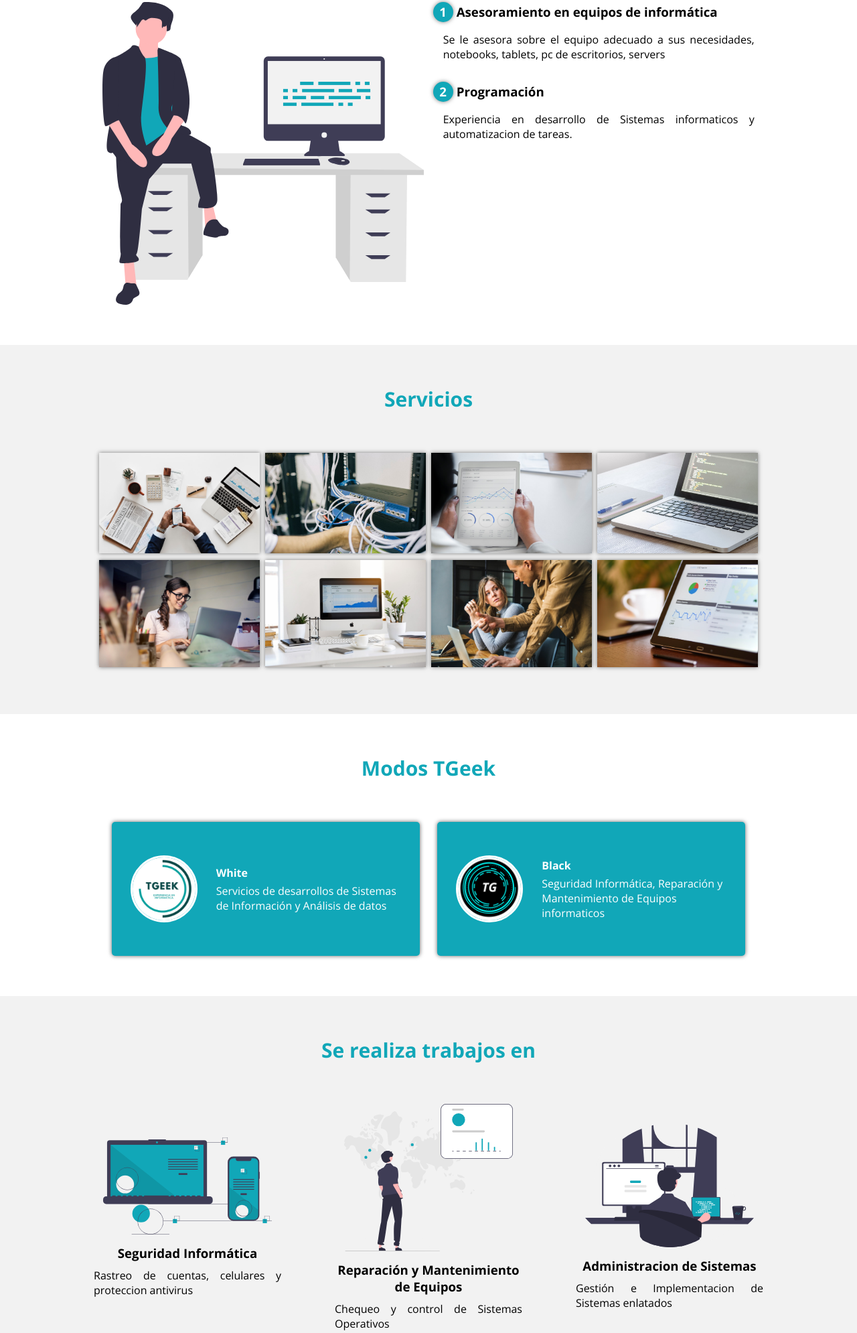
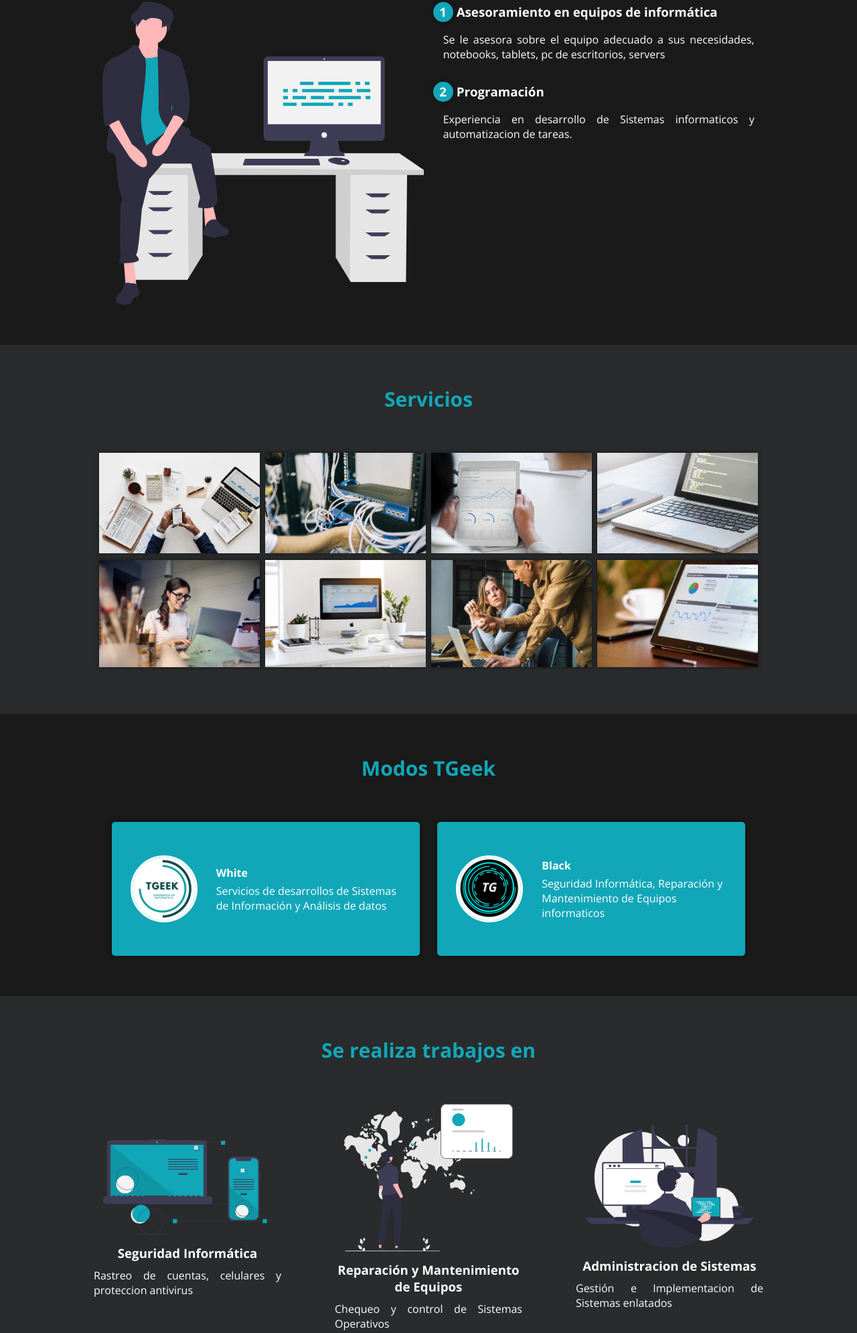
Before and after one commit to ismael9m4/pagina-tgeek, a plain HTML site: page index.html in a window 1280 px wide. Shown: the part 728-2718 px from the top of the page at 67% size. Drawn offline with nearby package versions, Linux system fonts and the light colour scheme.

Commit message:
Tgeek Dark
Se desarrolla el modo oscuro del sitio para mejorar la interaccion y proteger la calidad de la vista en los usuarios

```diff
--- a/css/estilos.css
+++ b/css/estilos.css
@@ -6,6 +6,7 @@
 
 body {
     font-family: 'open sans';
+    background: #010101e5;
 }
 
 .contenedor {
@@ -121,13 +122,14 @@ main .sobre-nosotros{
     padding: 0px 0px 30px 15px;
     font-weight: 300;
     text-align: justify;
+    color: #fff;
 }
 
 /* Galeria */
 
 
 .portafolio{
-    background: #f2f2f2;
+    background: #292b2c;
 }
 
 .galeria-port{
@@ -218,7 +220,7 @@ main .sobre-nosotros{
 /*  Our team */
 
 .about-services{
-    background: #f2f2f2;
+    background:  #292b2c;;
     padding-bottom: 30px;
 }
 
@@ -232,6 +234,7 @@ main .sobre-nosotros{
 .servicio-ind{
     width: 28%;
     text-align: center;
+    color: #fff;
 }
 
 .servicio-ind img{
--- a/index.html
+++ b/index.html
@@ -35,9 +35,9 @@
             <div class="contenedor-sobre-nosotros">
                 <img src="img/ilustracion2.svg" alt="" class="imagen-about-us">
                 <div class="contenido-textos">
-                    <h3><span>1</span>Asesoramiento en equipos de informática</h3>
+                    <h3 style="color: #fff;"><span>1</span>Asesoramiento en equipos de informática</h3>
                     <p>Se le asesora sobre el equipo adecuado a sus necesidades, notebooks, tablets, pc de escritorios, servers</p>
-                    <h3><span>2</span>Programación</h3>
+                    <h3 style="color: #fff;"><span>2</span>Programación</h3>
                     <p>Experiencia en desarrollo de Sistemas informaticos y automatizacion de tareas.</p>
                 </div>
             </div>
@@ -130,17 +130,17 @@
                 <div class="servicio-cont">
                     <div class="servicio-ind">
                         <img src="img/ilustracion1.svg" alt="">
-                        <h3>Seguridad Informática</h3>
+                        <h3 style="color: #fff;">Seguridad Informática</h3>
                         <p>Rastreo de cuentas, celulares y proteccion antivirus</p>
                     </div>
                     <div class="servicio-ind">
                         <img src="img/ilustracion4.svg" alt="">
-                        <h3>Reparación y Mantenimiento de Equipos</h3>
+                        <h3 style="color: #fff;">Reparación y Mantenimiento de Equipos</h3>
                         <p>Chequeo y control de Sistemas Operativos</p>
                     </div>
                     <div class="servicio-ind">
                         <img src="img/ilustracion3.svg" alt="">
-                        <h3>Administracion de Sistemas</h3>
+                        <h3 style="color: #fff;">Administracion de Sistemas</h3>
                         <p>Gestión e Implementacion de Sistemas enlatados</p>
                     </div>
                 </div>
```
